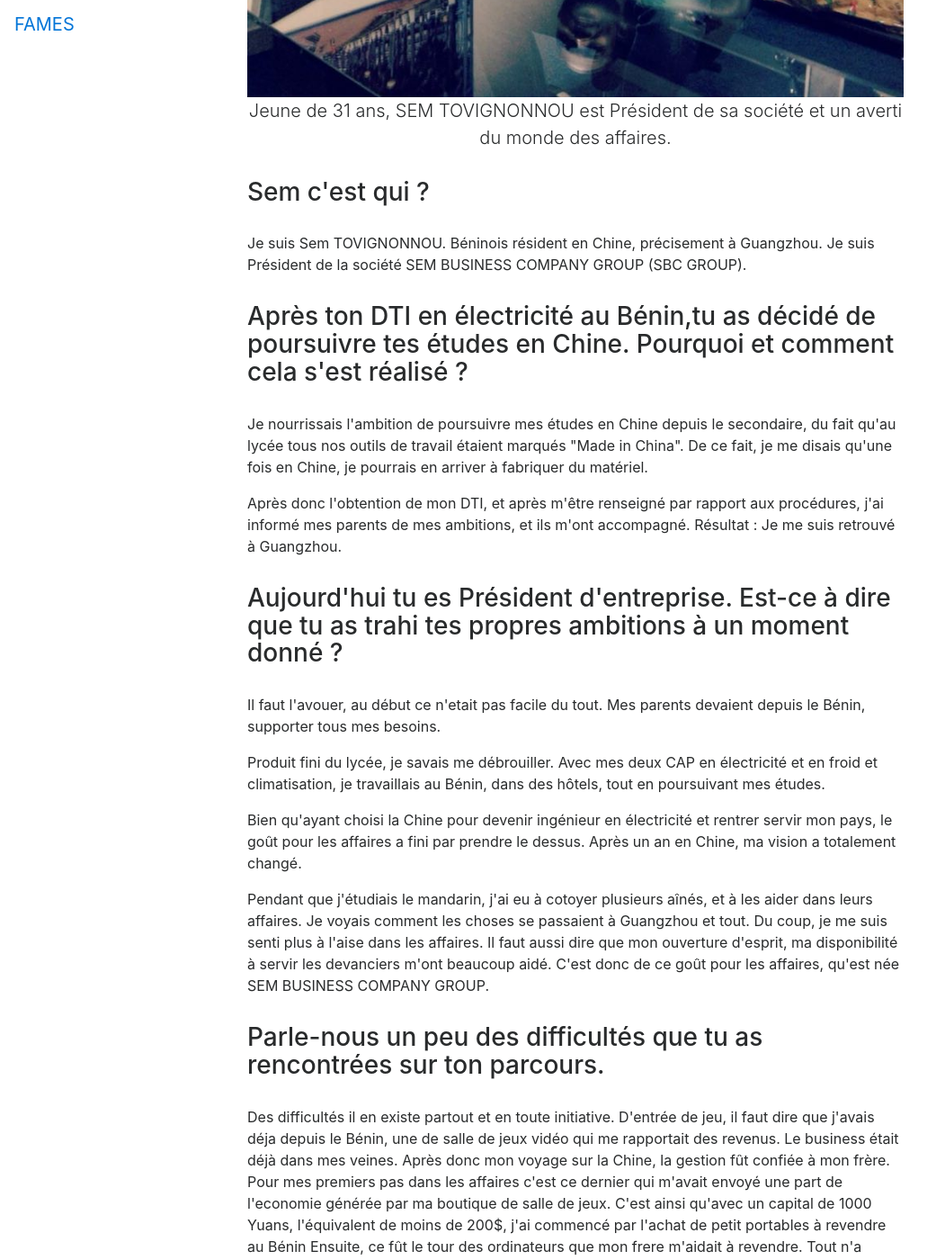
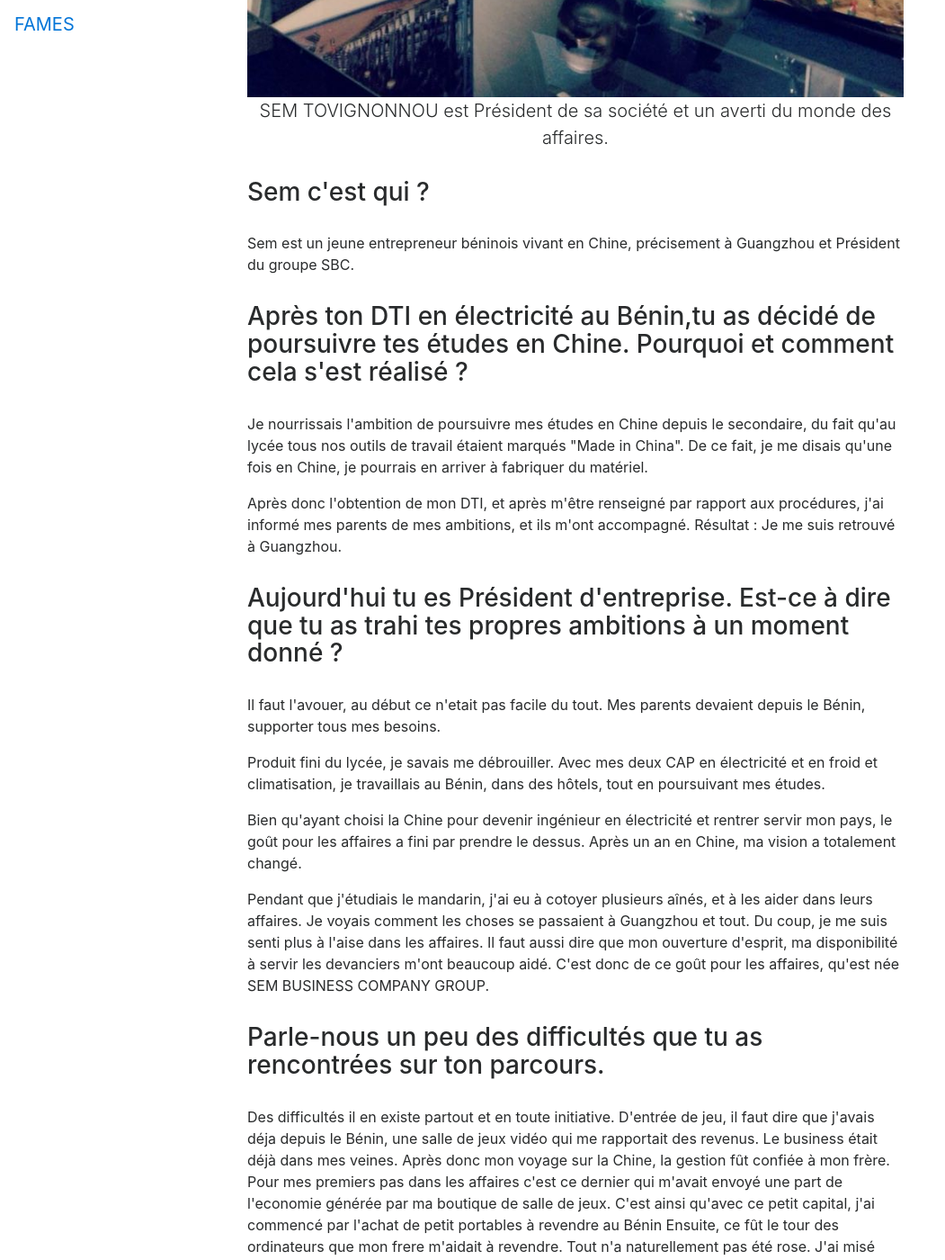
Before and after one commit to femifranzfreddy/famesbeninchine.org, a Jekyll site: the page built from interviews/sem-tovignonnou/index.html, in a window 1280 px wide and 1400 px high, scrolled down 734 px. Shown: the whole window at 90% size, without its empty margins (0-1051 px from the left). Built offline with Jekyll 4.4.1, drawn with Linux system fonts in a browser that asks for light colours; nearby versions of some CDN libraries; some of the changed text lies outside the part shown.

Commit message:
Sem's interview updates

```diff
--- a/_data/stories.yml
+++ b/_data/stories.yml
@@ -13,7 +13,7 @@
   url: "/interviews/mahloukou-arinloye"
   lead: "Je me voyais comme un talent depuis mon très jeune âge"
 
-- title: "Sem Tovignon : Un averti du monde des affaires"
-  img_url: "/img/interviews/sem-tovignon/intro.jpg"
-  url: "/interviews/sem-tovignon"
+- title: "Sem Tovignonnou : Un averti du monde des affaires"
+  img_url: "/img/interviews/sem-tovignonnou/intro.jpg"
+  url: "/interviews/sem-tovignonnou"
   lead: "Ma vision a sincerement changé,...je me suis senti plus à l'aise dans les affaires"
--- a/interviews/sem-tovignon/index.html
+++ b/interviews/sem-tovignonnou/index.html
@@ -12,16 +12,16 @@ jumbotronLead: "Ma vision a sincerement changé,...je me suis senti plus à l'ai
     <div class="col-2"></div>
     <div class="col-8">
       <div align="center">
-        <img class="img-fluid" src="/img/interviews/sem-tovignon/boss.jpg"/>
+        <img class="img-fluid" src="/img/interviews/sem-tovignonnou/boss.jpg"/>
       </div>
       <p class="lead text-center">
-        Jeune de 31 ans, SEM TOVIGNONNOU est Président de sa société et un averti du monde des affaires.
+        SEM TOVIGNONNOU est Président de sa société et un averti du monde des affaires.
       </p>
 
       <h3>Sem c'est qui ?</h3>
 
       <p>
-        Je suis Sem TOVIGNONNOU. Béninois résident en Chine, précisement à Guangzhou. Je suis Président de la société SEM BUSINESS COMPANY GROUP (SBC GROUP).
+        Sem est un jeune entrepreneur béninois vivant en Chine, précisement à Guangzhou et Président du groupe SBC.
       </p>
 
       <h3>
@@ -56,14 +56,14 @@ jumbotronLead: "Ma vision a sincerement changé,...je me suis senti plus à l'ai
       </h3>
 
       <p>
-        Des difficultés il en existe partout et en toute initiative. D'entrée de jeu, il faut dire que j'avais déja depuis le Bénin, une de salle de jeux vidéo qui me rapportait des revenus. Le business était déjà dans mes veines. Après donc mon voyage sur la Chine, la gestion fût confiée à mon frère. Pour mes premiers pas dans les affaires c'est ce dernier qui  m'avait envoyé une part de l'economie générée par ma boutique de salle de jeux. C'est ainsi qu'avec un capital de 1000 Yuans, l'équivalent de moins de 200$, j'ai commencé par l'achat de petit portables à revendre au Bénin Ensuite, ce fût le tour des ordinateurs que mon frere m'aidait à revendre. Tout n'a naturellement pas été rose. J'ai misé fort. Dans les affaires, il faut forcer. La plus grande difficulté est que l'africain ne soutient jamais son frère africain. Il estime que payer le produit de son frère, c'est l'enrichir.
+        Des difficultés il en existe partout et en toute initiative. D'entrée de jeu, il faut dire que j'avais déja depuis le Bénin, une salle de jeux vidéo qui me rapportait des revenus. Le business était déjà dans mes veines. Après donc mon voyage sur la Chine, la gestion fût confiée à mon frère. Pour mes premiers pas dans les affaires c'est ce dernier qui  m'avait envoyé une part de l'economie générée par ma boutique de salle de jeux. C'est ainsi qu'avec ce petit capital, j'ai commencé par l'achat de petit portables à revendre au Bénin Ensuite, ce fût le tour des ordinateurs que mon frere m'aidait à revendre. Tout n'a naturellement pas été rose. J'ai misé fort. Dans les affaires, il faut forcer. La plus grande difficulté est que l'africain ne soutient jamais son frère africain. Il estime que payer le produit de son frère, c'est l'enrichir.
       </p>
 
       <p>
         Au départ, j'etais un "vrai copieur". Ma société copiait tous les produits qui venaient de l'Europe, l'Amérique et autres. Mais suite à une arrestation de nos conteneurs au port de cotonou en 2011, j'ai décidé de prendre le risque d'avoir ma propre marque désormais. J'ai alors eu l'idée de prendre mon prénom SEM comme marque de mes produits mais toujours avec un design copié ailleurs. L'idée a fonctionné, mais un autre problème ne tarda pas à surgir. Je ne me suis toujours pas découragé. C'est à ce moment, que j'ai approfondi mes réflexions et finalement j'ai conçu mon propre design pour mes produits avec la marque SEMOSTAR. Aujourd'hui SEMOSTAR fait son petit chemin et nous fournissons des conteneurs de nos produits de la Chine vers des destinations comme le Bénin, la Côte d'ivoire, le Tchad, du Togo, l'ile Maurice, le Canada et un peu partout dans le monde.
       </p>
       <div align="center">
-        <img class="img-fluid" src="/img/interviews/sem-tovignon/family.jpg"/>
+        <img class="img-fluid" src="/img/interviews/sem-tovignonnou/family.jpg"/>
       </div>
       <h3>
         Autant de difficultés et pourtant tu n'as jamais abandonné pour d'autres horizons. Pourquoi?
@@ -81,20 +81,20 @@ jumbotronLead: "Ma vision a sincerement changé,...je me suis senti plus à l'ai
         SBC GROUP est au Bénin, à Hong Kong, à Guangzhou (Chine), en Cote d'Ivoire et au Canada. Nous sommes dans l'import-export, un peu comme une trading company. Nous avons aussi nos propres produits tels que les détergents, les boissons, les papiers hygieniques, les couches pour les bébés et beaucoup d'autres choses.
       </p>
       <div align="center">
-        <img class="img-fluid" src="/img/interviews/sem-tovignon/product1.jpg"/>
+        <img class="img-fluid" src="/img/interviews/sem-tovignonnou/product1.jpg"/>
       </div>
       <div align="center">
-        <img class="img-fluid" src="/img/interviews/sem-tovignon/product2.jpg"/>
+        <img class="img-fluid" src="/img/interviews/sem-tovignonnou/product2.jpg"/>
       </div>
       <div align="center">
-        <img class="img-fluid" src="/img/interviews/sem-tovignon/product3.jpg"/>
+        <img class="img-fluid" src="/img/interviews/sem-tovignonnou/product3.jpg"/>
       </div>
 
       <h3>
         Quels sont tes projets d'avenir ?
       </h3>
       <p>
-        Mon projet le plus envie, c'est d'achever de la construction de l'usine de ma société que nous construisons au Benin (Sèmè Kpodji), et la rendre fonctionnelle. Ce qui permettra de créer encore des emplois aux jeunes. Ensuite faire connaitre d'avantage mon pays à travers nos produits qui seront désormais MADE IN BENIN.
+        Mon projet le plus en vue, c'est d'achever de la construction de l'usine de ma société que nous construisons au Benin (Sèmè Kpodji), et la rendre fonctionnelle. Ce qui permettra de créer encore des emplois aux jeunes. Ensuite faire connaitre d'avantage mon pays à travers nos produits qui seront désormais MADE IN BENIN.
       </p>
 
       <h3>
@@ -117,7 +117,7 @@ jumbotronLead: "Ma vision a sincerement changé,...je me suis senti plus à l'ai
         Quelles leçons tires-tu de ton parcours d'entrepreneur?
       </h3>
       <div align="center">
-        <img class="img-fluid" src="/img/interviews/sem-tovignon/face.jpg"/>
+        <img class="img-fluid" src="/img/interviews/sem-tovignonnou/face.jpg"/>
       </div>
       <p>
         Je tire comme leçons de mon jeune parcours, qu'il faut toujours garder espoir. Toujours nourrir ses rêves et ambitions. Ce n'est qu'avec la determination et le courage qu'on arrive à bout de tout. Une vie sans but ou sans objectif est comme un etre jeté au beau milieu de la mer et qui ne sait pas nager.
```
Also changed, not shown: other parts of interviews/sem-tovignonnou/index.html (+4 -4 lines), img/interviews/sem-tovignonnou/boss.jpg (renamed from img/interviews/sem-tovignon/boss.jpg), img/interviews/sem-tovignonnou/face.jpg (renamed from img/interviews/sem-tovignon/face.jpg), img/interviews/sem-tovignonnou/family.jpg (renamed from img/interviews/sem-tovignon/family.jpg), img/interviews/sem-tovignonnou/intro.jpg (renamed from img/interviews/sem-tovignon/intro.jpg), img/interviews/sem-tovignonnou/product1.jpg (renamed from img/interviews/sem-tovignon/product1.jpg), img/interviews/sem-tovignonnou/product2.jpg (renamed from img/interviews/sem-tovignon/product2.jpg), img/interviews/sem-tovignonnou/product3.jpg (renamed from img/interviews/sem-tovignon/product3.jpg).
